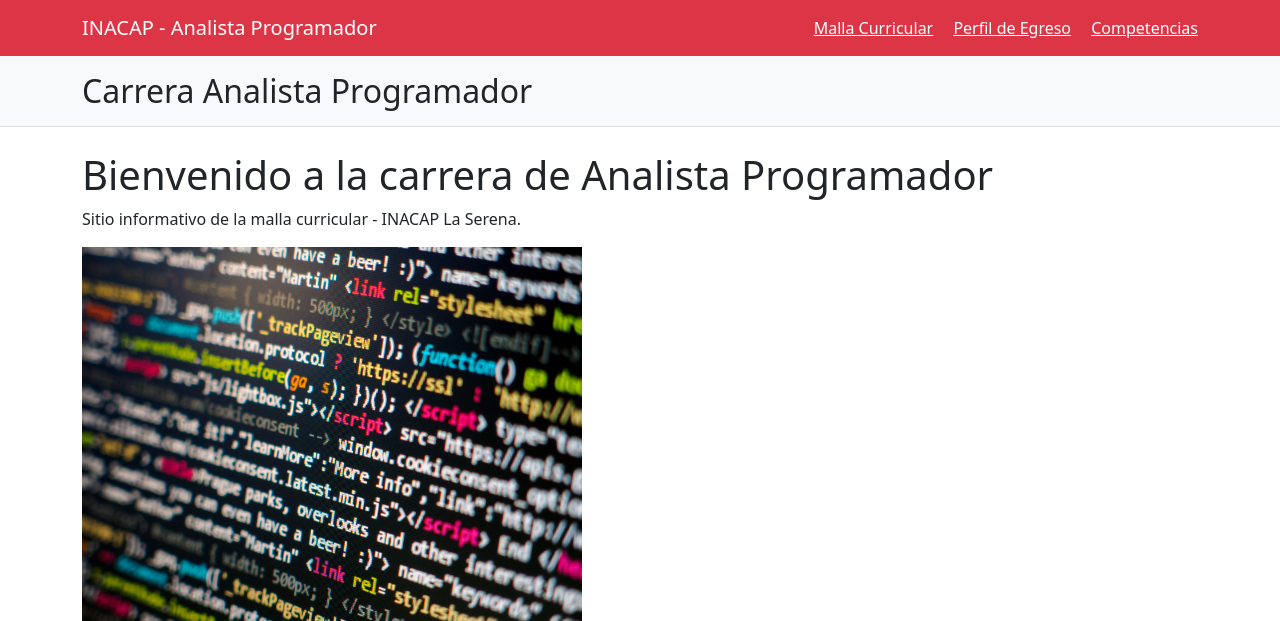
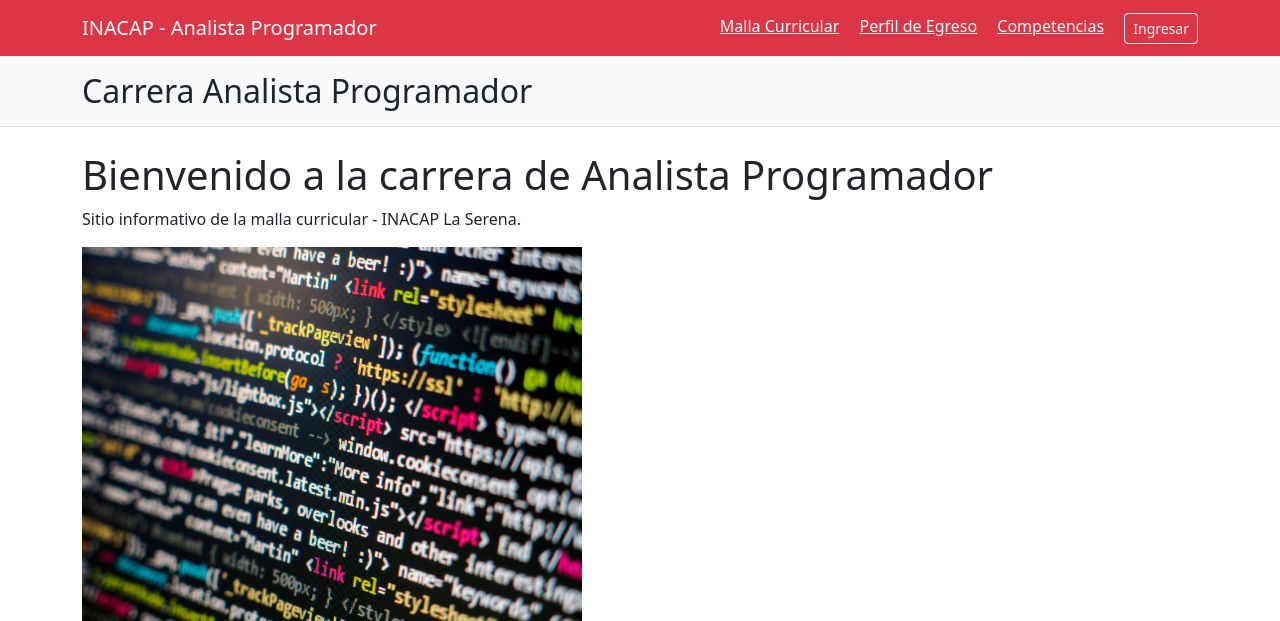
Before and after one commit to renatoelsato-cloud/sitio-inacap-eval2, a Django app: page / in a window 1280 px wide. Shown: the top 621 px of the page. Run offline with Django 5.2, Linux system fonts and the light colour scheme; some libraries are stand-ins or nearby versions.

Commit message:
Agrega botones Ingresar y Salir en la barra de navegacion

```diff
--- a/template/malla/base.html
+++ b/template/malla/base.html
@@ -16,7 +16,13 @@
             <div>
                 <a class="text-white me-3" href="/malla/listado/">Malla Curricular</a>
                 <a class="text-white me-3" href="/egreso/">Perfil de Egreso</a>
-                <a class="text-white" href="/egreso/competencias/">Competencias</a>
+                <a class="text-white me-3" href="/egreso/competencias/">Competencias</a>
+                {% if user.is_authenticated %}
+                <a class="text-white me-3" href="{% url "dashboard" %}">{{ user.username }}</a>
+                <form method="post" action="{% url "logout" %}" class="d-inline">{% csrf_token %}<button type="submit" class="btn btn-sm btn-outline-light">Salir</button></form>
+                {% else %}
+                <a class="btn btn-sm btn-outline-light" href="{% url "login" %}">Ingresar</a>
+                {% endif %}
             </div>
         </div>
     </nav>
```
Also changed, not shown: template/egreso/base.html (+7 -1 lines).
